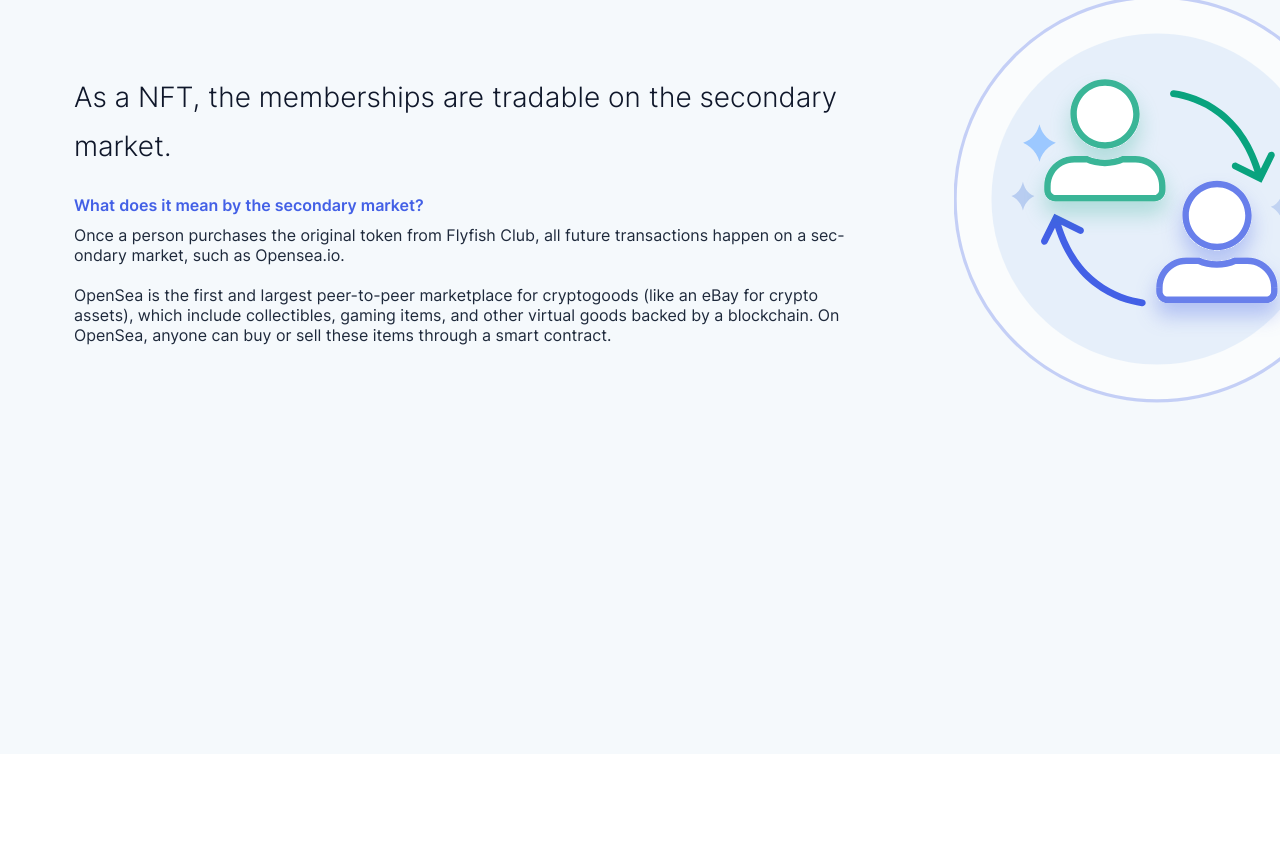
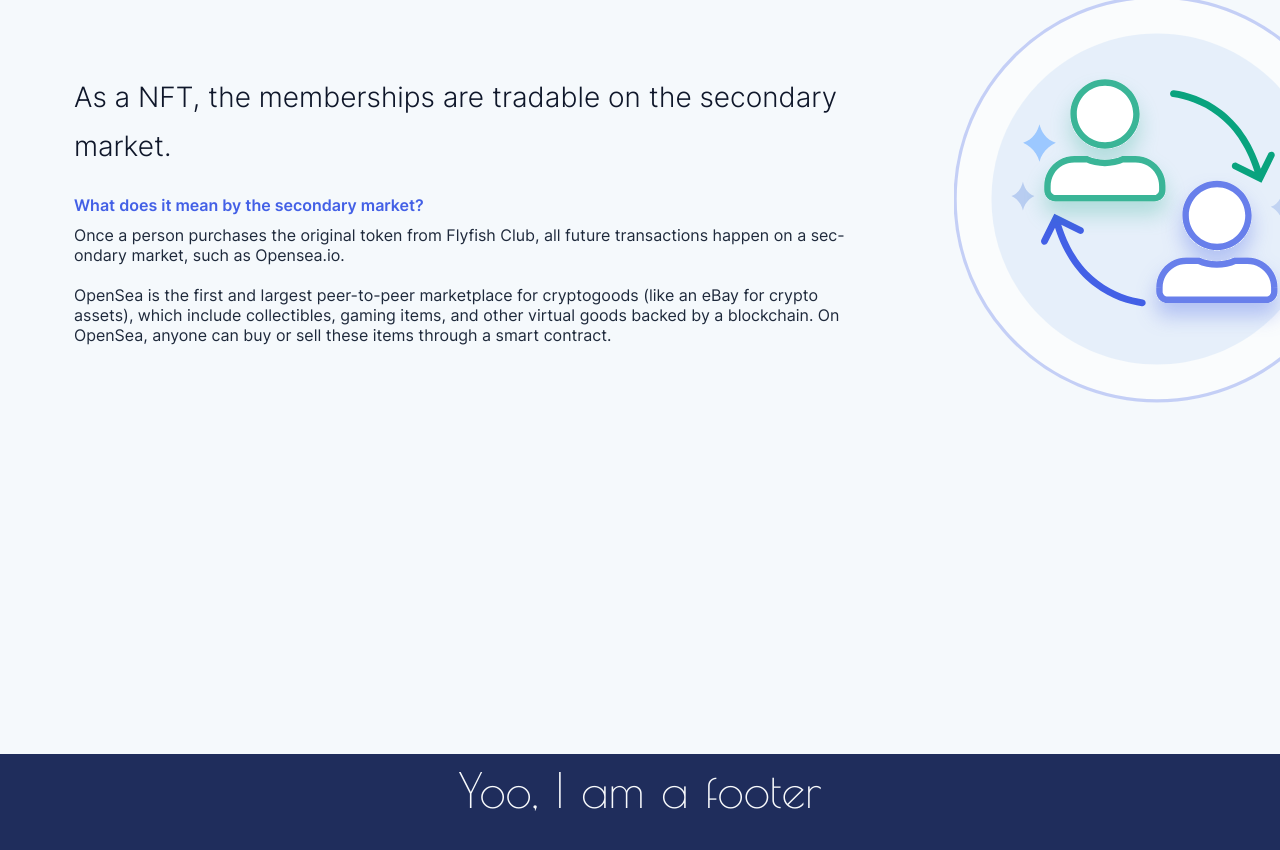
Before and after one commit to awaisspk/fish-club, a Next.js app: page / in a window 1280 px wide. Shown: the part 5258-6108 px from the top of the page. Before the commit the page ends 6012 px from the top, so only its background shows below. Built offline with nearby package versions, Linux system fonts and the light colour scheme.

Commit message:
feat(component): add a temporary footer

```diff
--- a/pages/index.tsx
+++ b/pages/index.tsx
@@ -14,6 +14,7 @@ import {
   Breakdown3,
   Breakdown4,
 } from '@components/breakdown';
+import {Footer} from '@components/footer';
 
 const Main = styled('main', {
   background: '#F5F9FC',
@@ -113,6 +114,7 @@ const Home: NextPage = () => {
             </Flex>
           </Box>
         </Main>
+        <Footer />
       </PageLayout>
     </Box>
   );
--- /dev/null
+++ b/src/components/footer/Footer.tsx
@@ -0,0 +1,28 @@
+import {Box} from '@components/box';
+import {Text} from '@components/typography';
+
+export const Footer = () => {
+  return (
+    <div>
+      <Box
+        css={{
+          minH: 200,
+          bc: '$indigo12',
+          width: '$full',
+          textAlign: 'center',
+          '@bpmax3': {mt: '50px'},
+        }}
+      >
+        <Text
+          css={{
+            fontSize: '3rem',
+            fontFamily: '$primary',
+            color: '$gray1',
+          }}
+        >
+          Yoo, I am a footer
+        </Text>
+      </Box>
+    </div>
+  );
+};
--- /dev/null
+++ b/src/components/footer/index.tsx
@@ -0,0 +1 @@
+export * from './Footer'
```
